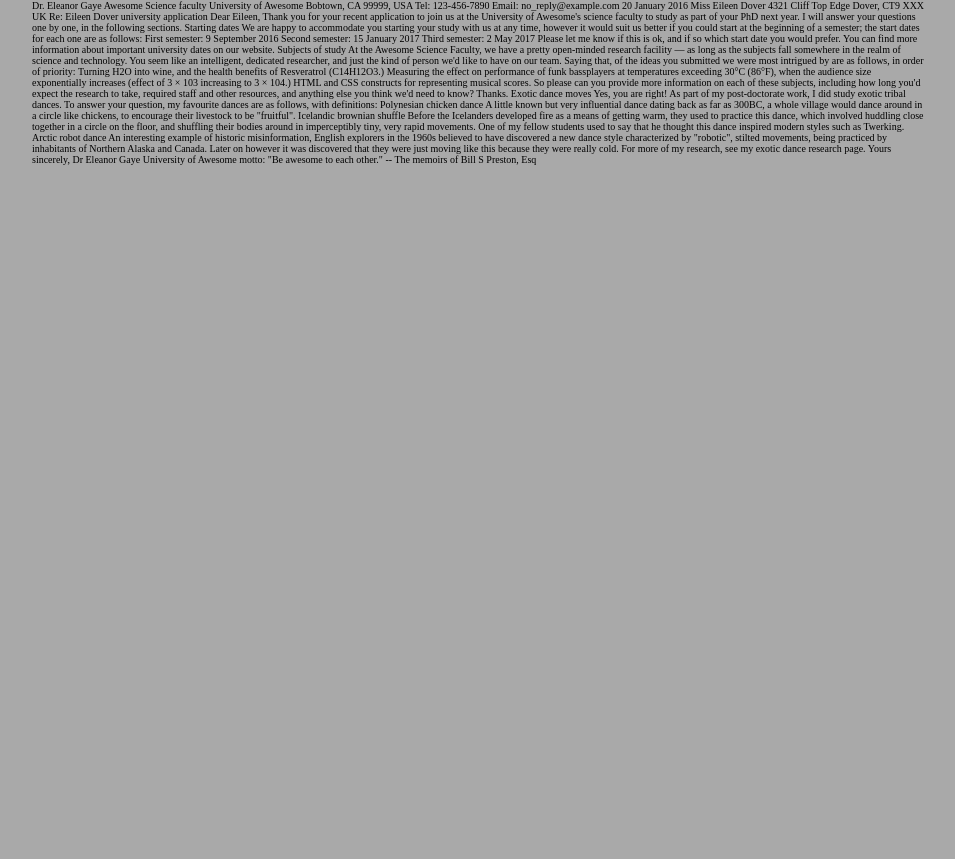
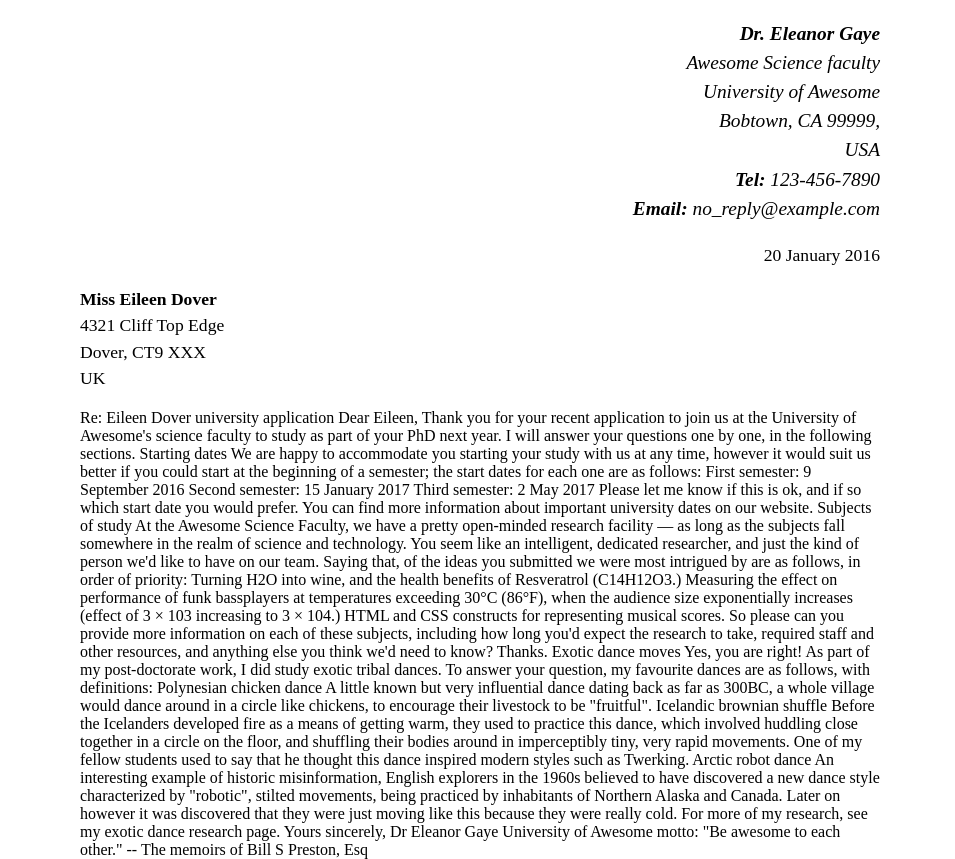
Before and after one commit to Divesh200804/Divesh200804.github.io, a plain HTML site: page Lab 1/Part 1/index.html in a window 1280 px wide. Shown: the whole page, without its empty margins (160-1115 px from the left). Before the commit the page ends 800 px from the top, so only its background shows below. Drawn offline with Linux system fonts and the light colour scheme; files that its build step writes are made by us from their sources.

Commit message:
address element in address
I added an address element in the address of the letter and I also added the sender-column CSS command from lab1.CSS to move the address to right side of the letter.

```diff
--- a/Lab 1/Part 1/index.html
+++ b/Lab 1/Part 1/index.html
@@ -12,26 +12,36 @@
         <meta http-equiv="X-UA-Compatible" content="IE=edge">
         <meta name="viewport" content="width=device-width,
         initial-scale=1.0">
-        <meta name="author" content="Eleanor Gaye"> <link rel="stylesheet" href="style.css">
+        <meta name="author" content="Dr. Eleanor Gaye">
+        <link rel="stylesheet" href="lab1.css">
         <title>Document</title>
 
 </head>
 <body>
 
-Dr. Eleanor Gaye
-Awesome Science faculty
-University of Awesome
-Bobtown, CA 99999,
-USA
-Tel: 123-456-7890
-Email: no_reply@example.com
+<address class="sender-column">
+<p>
+<strong>Dr. Eleanor Gaye</strong> </br>
+Awesome Science faculty </br>
+University of Awesome </br>
+Bobtown, CA 99999, </br>
+USA </br>
+<strong>Tel:</strong> 123-456-7890 </br>
+<strong>Email:</strong> no_reply@example.com </br>
+</p>
+</address>
 
-20 January 2016
+<p class="sender-column"><time datetime="2016-01-20">20 January 2016</time></p>
 
-Miss Eileen Dover
-4321 Cliff Top Edge
-Dover, CT9 XXX
+<addres>
+<p>
+<strong>Miss Eileen Dover</strong></br>
+4321 Cliff Top Edge</br>
+Dover, CT9 XXX</br>
 UK
+</p>
+</addres>
+
 
 
 Re: Eileen Dover university application
```
